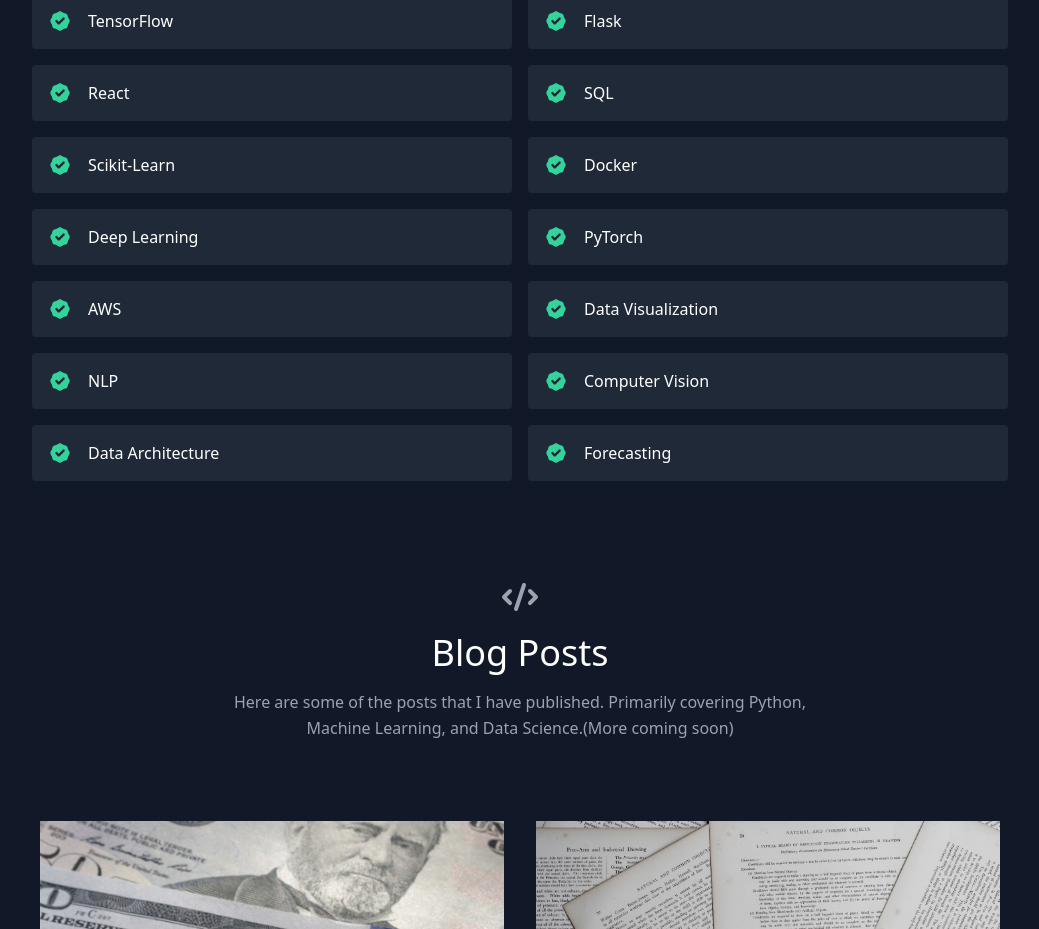
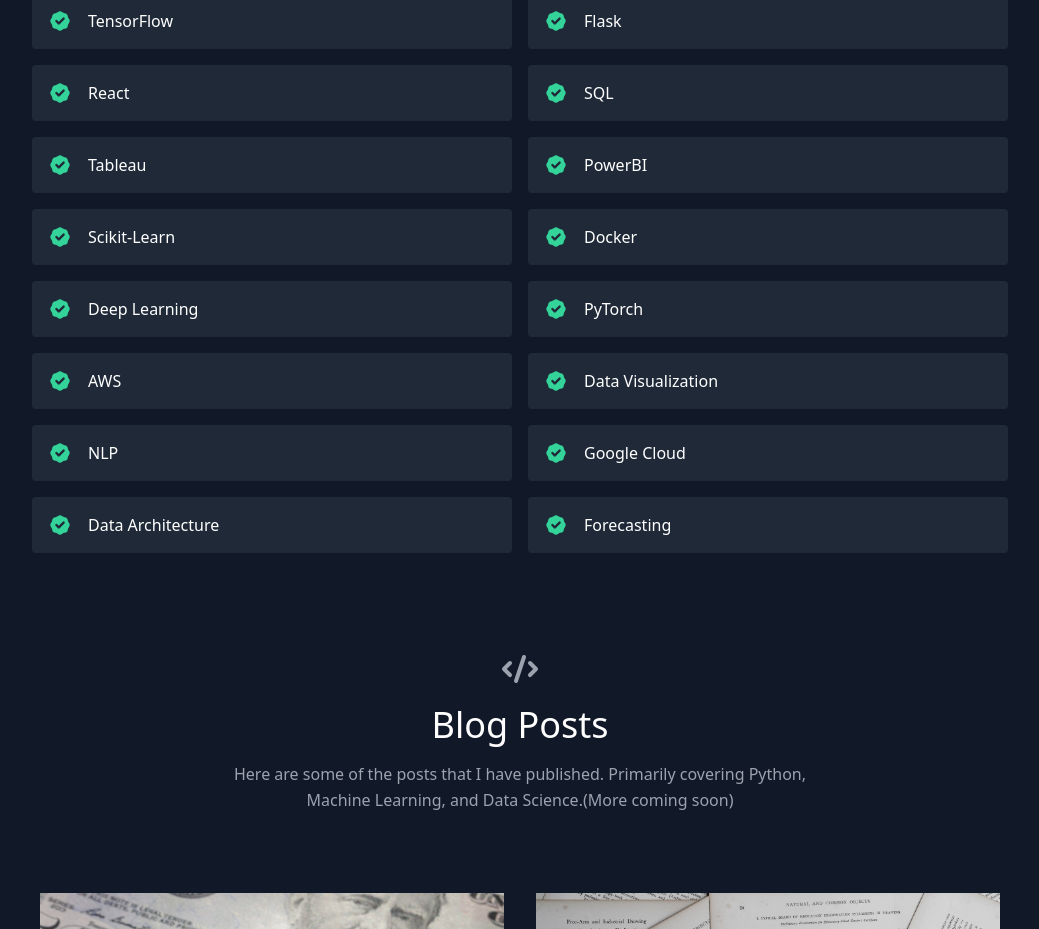
Before and after one commit to techthumb1/react_ds_portfolio, a React (Create React App) app: page / in a window 1280 px wide. Shown: the part 1780-2709 px from the top of the page, without its empty margins (120-1159 px from the left). Built offline with nearby package versions, Linux system fonts and the light colour scheme.

Commit message:
Updating project list

```diff
--- a/src/data.js
+++ b/src/data.js
@@ -17,11 +17,11 @@
   },
   {
     title: "Twitoff",
-    subtitle: "Twitoff-Ds",
+    subtitle: "Twitoff-DS",
     description:
       "A Twitter machine learning model using predictive analysis in using the Twitter API to predict the probability related to a user's tweet.",
     image: "./twitoff.gif",
-    link: "https://github.com/techthumb1/Twitoff-dspt6",
+    link: "https://github.com/techthumb1/twitoff-pt",
   },
   {
     title: "Kickstarter Success",
@@ -41,6 +41,8 @@
   "Flask",
   "React",
   "SQL",
+  "Tableau",
+  "PowerBI",
   "Scikit-Learn",
   "Docker",
   "Deep Learning",
@@ -48,7 +50,7 @@
   "AWS",
   "Data Visualization",
   "NLP",
-  "Computer Vision",
+  "Google Cloud",
   "Data Architecture",
   "Forecasting"
 
```
